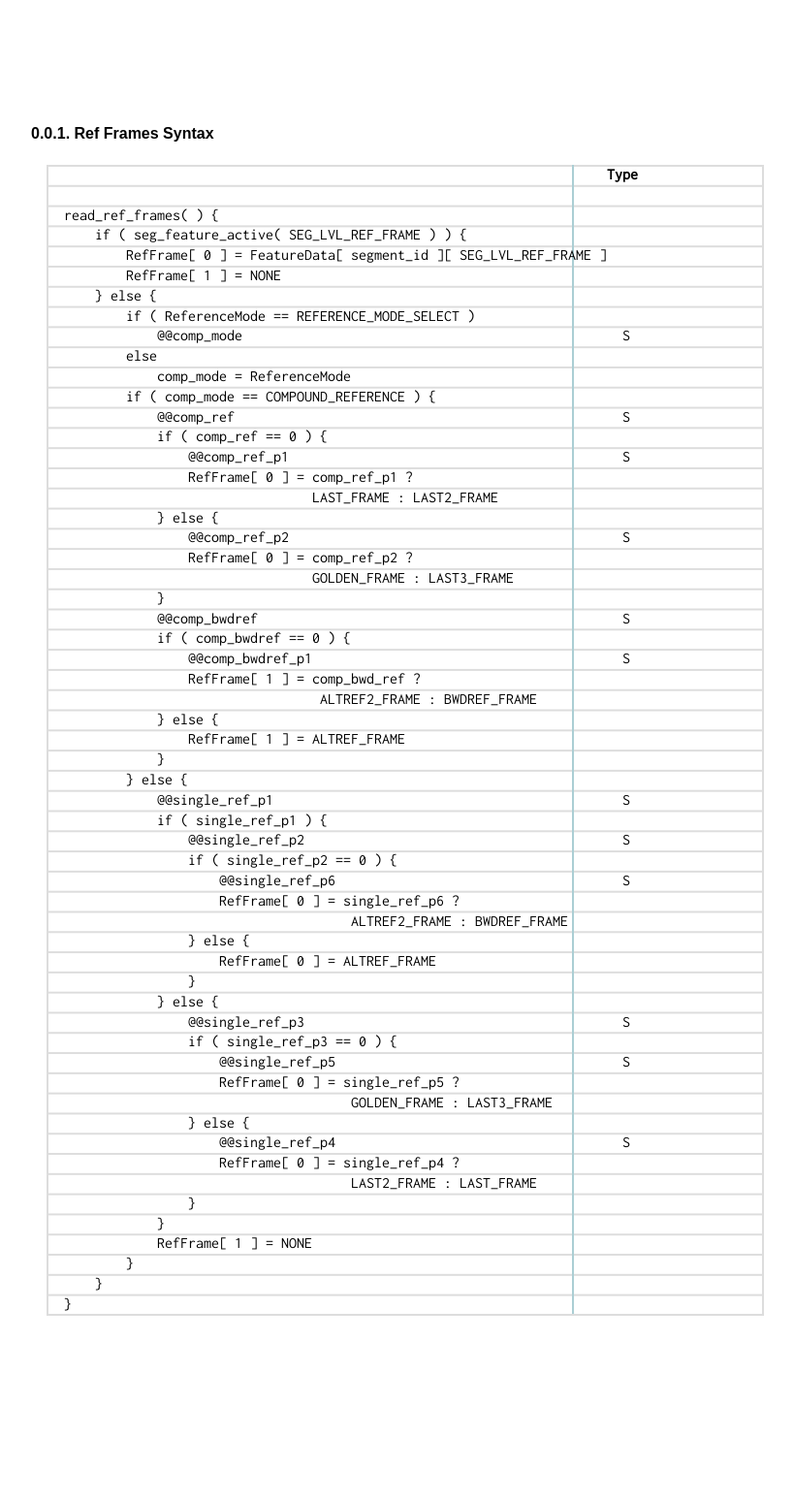
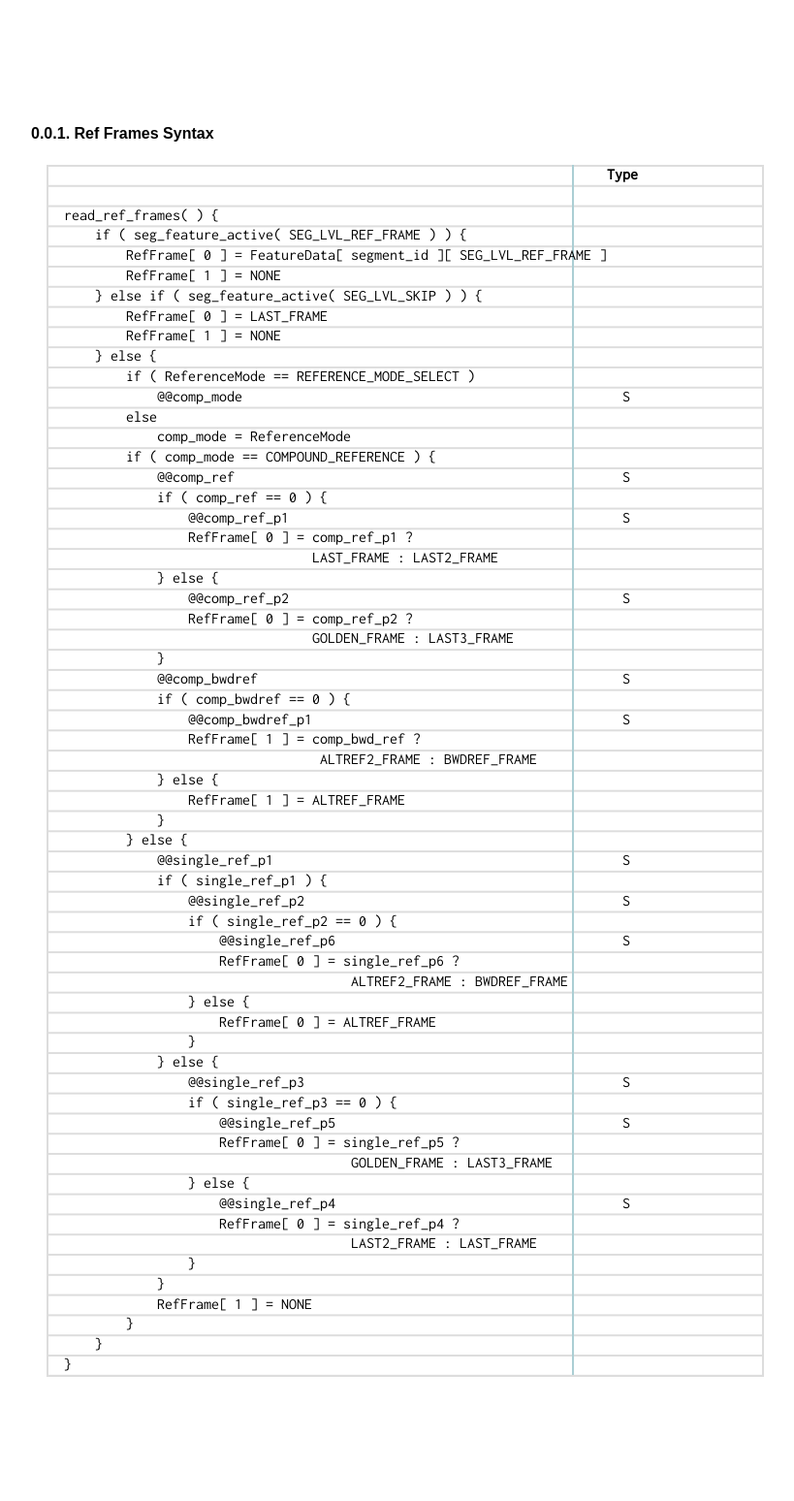
Before and after one commit to AOMediaCodec/av1-spec, a Jekyll site: the page built from 06.ref.frames.syntax.md, in a window 1280 px wide. Shown: the whole page at 97% size, without its empty margins (96-915 px from the left). Built offline with Jekyll 4.4.1, drawn with Linux system fonts in a browser that asks for light colours; our own code applies the rules of GitHub Pages for plain Markdown files; before the commit the page ends 1485 px from its top, so only the background shows below that.

Commit message:
Make SEG_LVL_SKIP blocks be single reg only
BUG=aomedia:675

Change-Id: I51aed0b9692c207f70ba99fd504ff9c318bd4673

```diff
--- a/06.ref.frames.syntax.md
+++ b/06.ref.frames.syntax.md
@@ -4,6 +4,9 @@
 read_ref_frames( ) {
     if ( seg_feature_active( SEG_LVL_REF_FRAME ) ) {
         RefFrame[ 0 ] = FeatureData[ segment_id ][ SEG_LVL_REF_FRAME ]
+        RefFrame[ 1 ] = NONE
+    } else if ( seg_feature_active( SEG_LVL_SKIP ) ) {
+        RefFrame[ 0 ] = LAST_FRAME
         RefFrame[ 1 ] = NONE
     } else {
         if ( ReferenceMode == REFERENCE_MODE_SELECT )
```
